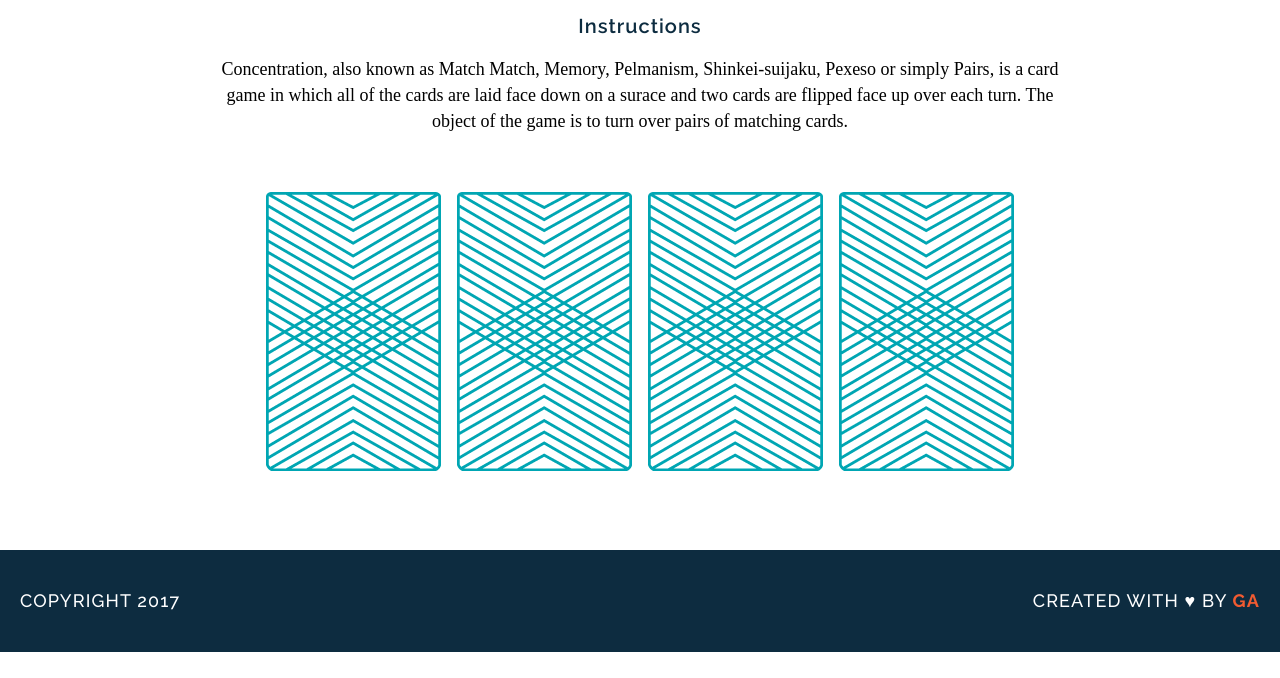
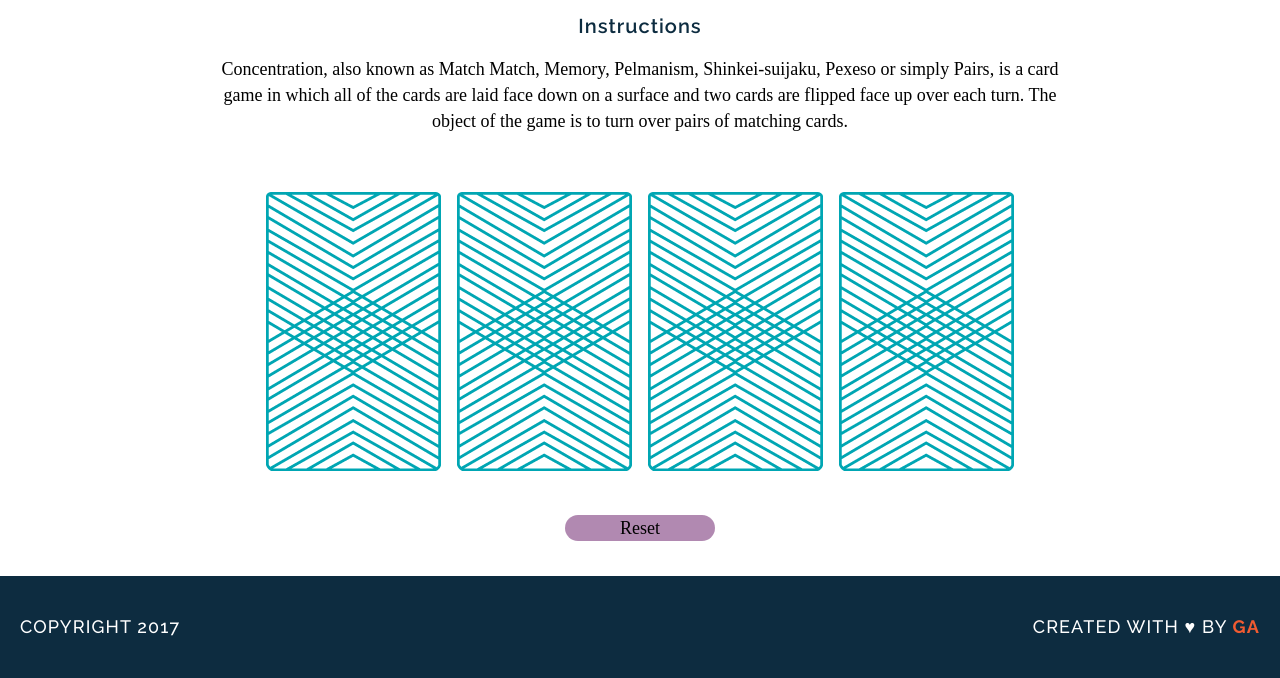
Before and after one commit to madmonkeyaudio-js/wdi-fundamentals-memorygame, a plain HTML site: page memory_game/index.html in a window 1280 px wide. Shown: the part 212-890 px from the top of the page. Before the commit the page ends 864 px from the top, so only its background shows below. Drawn offline with Linux system fonts and the light colour scheme; a web font is replaced by a local one.

Commit message:
created game logic

```diff
--- a/memory_game/css/style.css
+++ b/memory_game/css/style.css
@@ -6,7 +6,7 @@ body {
 
 main {
 
-	width: 850px;
+	max-width: 850px;
 	margin: 35px auto;
 }
 header {
@@ -110,3 +110,12 @@ footer {
 	color: #F15B31;
 	font-weight: 700;
 }
+
+#reset {
+	background: rgba(100, 20, 100, 0.5);
+	margin: 0 auto;
+	max-width: 150px;
+	border-radius: 30px;
+
+
+}
--- a/memory_game/index.html
+++ b/memory_game/index.html
@@ -21,27 +21,21 @@
 
 	<h2>Instructions</h2>
 
-	<p>Concentration, also known as Match Match, Memory, Pelmanism, Shinkei-suijaku, Pexeso or simply Pairs, is a card game in which all of the cards are laid face down on a surace and two cards are flipped face up over each turn. The object of the game is to turn over pairs of matching cards. </p>
+	<p>Concentration, also known as Match Match, Memory, Pelmanism, Shinkei-suijaku, Pexeso or simply Pairs, is a card game in which all of the cards are laid face down on a surface and two cards are flipped face up over each turn. The object of the game is to turn over pairs of matching cards. </p>
 
 
 
 
 	<div id="game-board" class="board clearfix"></div>
+	<div>
+		<p id="reset">Reset</p>
+	</div>
+	<audio id="audiotag1" src="./Audio/msg0009.WAV" muted="muted"></audio>
 
 </main>
 <footer class="clearfix">
-	<p class="copyright">
-
-		Copyright 2017
-
-	</p>
-
-	<p class="message">
-
-		Created with &hearts; by <span class="name">GA</span>
-
-	</p>
-
+	<p class="copyright">Copyright 2017</p>
+	<p class="message">Created with &hearts; by <span class="name">GA</span></p>
 </footer>
 
 <script src="js/main.js"></script>
--- a/memory_game/js/main.js
+++ b/memory_game/js/main.js
@@ -1,8 +1,9 @@
-console.log("Up and running!");
+// console.log("Up and running!");
+
+const cardsInPlay = [];
 
 
-
-var cards = [
+let cards = [
 
 {
 rank : "queen",
@@ -30,54 +31,57 @@ cardImage : "images/king-of-diamonds.png"
 
 ];
 
-var cardsInPlay = [];
+
+
 
 function checkForMatch() {
 
 
-
-	if (cardsInPlay.length === 2) {
- 		if (cardsInPlay[0] === cardsInPlay[1]) {
-			alert("You found a match!");
-		} else {
-			alert("Sorry, try again.");
-}
-}
+ 	if (cardsInPlay[0] === cardsInPlay[1]) {
+		alert("You found a match!");
+		//audio();
+	} else {
+		alert("Sorry, try again.");
+	}
 
 
 };
 
+
 function flipCard() {
 
-	var cardId = this.getAttribute('data-id');
+	let cardId = this.getAttribute('data-id');
+	cardsInPlay.push(cards[cardId].rank);
+	this.setAttribute('src', cards[cardId].cardImage);
+		//console.log("User flipped " + cards[cardId].rank);
+		//console.log(cards[cardId].cardImage);
+		//console.log(cards[cardId].suit);
+	if (cardsInPlay.length === 2) {
+	checkForMatch();
+}
+};
 
 
-	this.setAttribute('src', cards[cardId].cardImage);
+function createBoard(){
+	const board = document.getElementById('game-board');
 
-console.log("User flipped " + cards[cardId].rank);
+	for (i = 0; i < cards.length; i++){
+		let cardElement = document.createElement('img');
+		cardElement.setAttribute('src', "images/back.png");
+		cardElement.setAttribute('data-id', i);
+		cardElement.addEventListener('click', flipCard);
+		board.appendChild(cardElement);
+	}
+};
+
+
+const resetButton = document.getElementById('reset');
+
+resetButton.addEventListener('click', () => {
+	document.location.reload();
+})
 
 
 
-console.log(cards[cardId].cardImage);
-
-console.log(cards[cardId].suit);
-
-cardsInPlay.push(cards.rank);
-
-checkForMatch();
-};
-
-var createBoard = function (){
-	for (var i = 0; i < cards.length; i++) {
-		var cardElement = document.createElement('img');
-		cardElement.setAttribute('src', 'images/back.png');
-		cardElement.setAttribute('data-id', i);
-
-		cardElement.addEventListener('click', flipCard);
-		document.getElementById('game-board').appendChild(cardElement);
-
-
-	}
-};
 
 createBoard();
```
